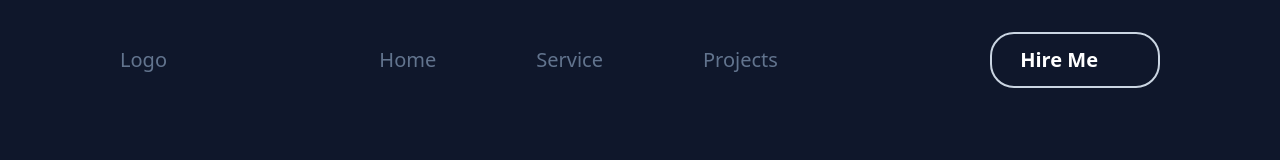
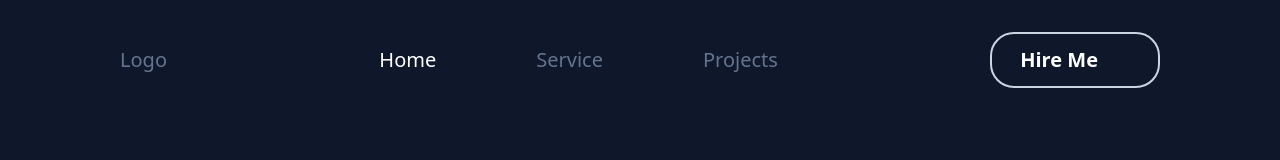
Before and after one commit to Habtamu-Semagn/Portfolio-website, a React (Vite) app: page / in a window 1280 px wide. Shown: the top 160 px of the page. Built offline with nearby package versions, Linux system fonts and the light colour scheme; some icons are missing.

Commit message:
navbar fixed

```diff
--- a/src/components/HumbergerMenu.jsx
+++ b/src/components/HumbergerMenu.jsx
@@ -1,31 +1,72 @@
-import { useState } from "react";
+import { useEffect, useState } from "react";
 import KeyboardDoubleArrowRightIcon from "@mui/icons-material/KeyboardDoubleArrowRight";
+
+const SECTIONS = ["home", "service", "projects"];
+
 function HumburgerMenu() {
   const [isOpen, setIsOpen] = useState(false);
+  const [activeSection, setActiveSection] = useState("home");
+  const [isSticky, setIsSticky] = useState(false);
+
+  // Sticky logic
+  useEffect(() => {
+    const handleScroll = () => {
+      if (window.scrollY > 100) {
+        // Change 100 to your desired threshold
+        setIsSticky(true);
+      } else {
+        setIsSticky(false);
+      }
+    };
+    window.addEventListener("scroll", handleScroll);
+    return () => window.removeEventListener("scroll", handleScroll);
+  }, []);
+
+  useEffect(() => {
+    const handleIntersect = (entries) => {
+      entries.forEach((entry) => {
+        if (entry.isIntersecting) {
+          setActiveSection(entry.target.id);
+        }
+      });
+    };
+
+    const observer = new window.IntersectionObserver(handleIntersect, {
+      threshold: 0.2, // Adjust as needed
+    });
+
+    SECTIONS.forEach((id) => {
+      const el = document.getElementById(id);
+      if (el) observer.observe(el);
+    });
+
+    return () => observer.disconnect();
+  }, []);
 
   const handleClick = () => {
     setIsOpen(!isOpen);
   };
 
   return (
-    <div className="flex justify-between items-center py-8 px-10 bg-slate-900 text-slate-300 text-sm md:px-20 xl:px-30">
+    <div
+      className={`${
+        isSticky ? "fixed top-0 left-0 w-full z-50 shadow-lg" : ""
+      } flex justify-between items-center py-8 px-10 bg-slate-900 text-slate-300 text-sm md:px-20 xl:px-30 transition-all duration-300`}
+    >
       <span className="text-slate-500 text-xl">Logo</span>
       <ul className="hidden md:flex  md:gap-8 lg:gap-25 sm:justify-center sm:items-center">
-        <li className="cursor-pointer hidden md:block text-slate-500 text-xl">
-          <a className="hover:text-white" href="#home">
-            Home
-          </a>
-        </li>
-        <li className="cursor-pointer hidden md:block text-slate-500 text-xl">
-          <a className="hover:text-white" href="#service">
-            Service
-          </a>
-        </li>
-        <li className="cursor-pointer hidden md:block text-slate-500 text-xl">
-          <a className="hover:text-white" href="#projects">
-            Projects
-          </a>
-        </li>
+        {SECTIONS.map((section) => (
+          <li
+            key={section}
+            className={`cursor-pointer hidden md:block text-xl ${
+              activeSection === section ? "text-white" : "text-slate-500"
+            }`}
+          >
+            <a className="hover:text-white" href={`#${section}`}>
+              {section.charAt(0).toUpperCase() + section.slice(1)}
+            </a>
+          </li>
+        ))}
       </ul>
       {!isOpen && (
         <button className="cursor-pointer font-bold text-white text-xl border-2 border-slate-300 md:px-4 lg:px-7 py-3 rounded-3xl hidden md:flex lg:gap-3 hover:bg-slate-800 hover:border-slate-800">
@@ -59,33 +100,28 @@ function HumburgerMenu() {
       </div>
       {isOpen && (
         <div
-          className={`fixed right-0 top-0 h-full bg-slate-700 text-text p-4 w-64 sm:w-72 shadow-[0_4px_6px_-2px_rgba(0,0,0,0.3)] z-40 sm:top-16`}
+          className={`fixed right-0 top-0 h-full bg-slate-800 text-text p-4 w-64 sm:w-72 shadow-[0_4px_6px_-2px_rgba(0,0,0,0.3)] z-40 sm:top-16`}
         >
           <ul className="tracking-widest space-y-5 md:flex">
-            <li>
-              <a
-                href="#"
-                className="block cursor-pointer transition-colors duration-300 ease text-text hover:text-white no-underline"
+            {SECTIONS.map((section) => (
+              <li
+                key={section}
+                className={`cursor-pointer text-xl ${
+                  activeSection === section ? "text-white" : "text-slate-500"
+                }`}
               >
-                Home
-              </a>
-            </li>
-            <li>
-              <a
-                href="#"
-                className="block cursor-pointer transition-colors duration-300 ease text-text hover:text-white no-underline"
-              >
-                Service
-              </a>
-            </li>
-            <li>
-              <a
-                href="#"
-                className="block cursor-pointer transition-colors duration-300 ease text-text hover:text-white no-underline"
-              >
-                Skills
-              </a>
-            </li>
+                <a
+                  className="hover:text-white"
+                  href={`#${section}`}
+                  onClick={() => {
+                    setActiveSection(section);
+                    setIsOpen(false); // Optionally close menu on click
+                  }}
+                >
+                  {section.charAt(0).toUpperCase() + section.slice(1)}
+                </a>
+              </li>
+            ))}
           </ul>
         </div>
       )}
```
